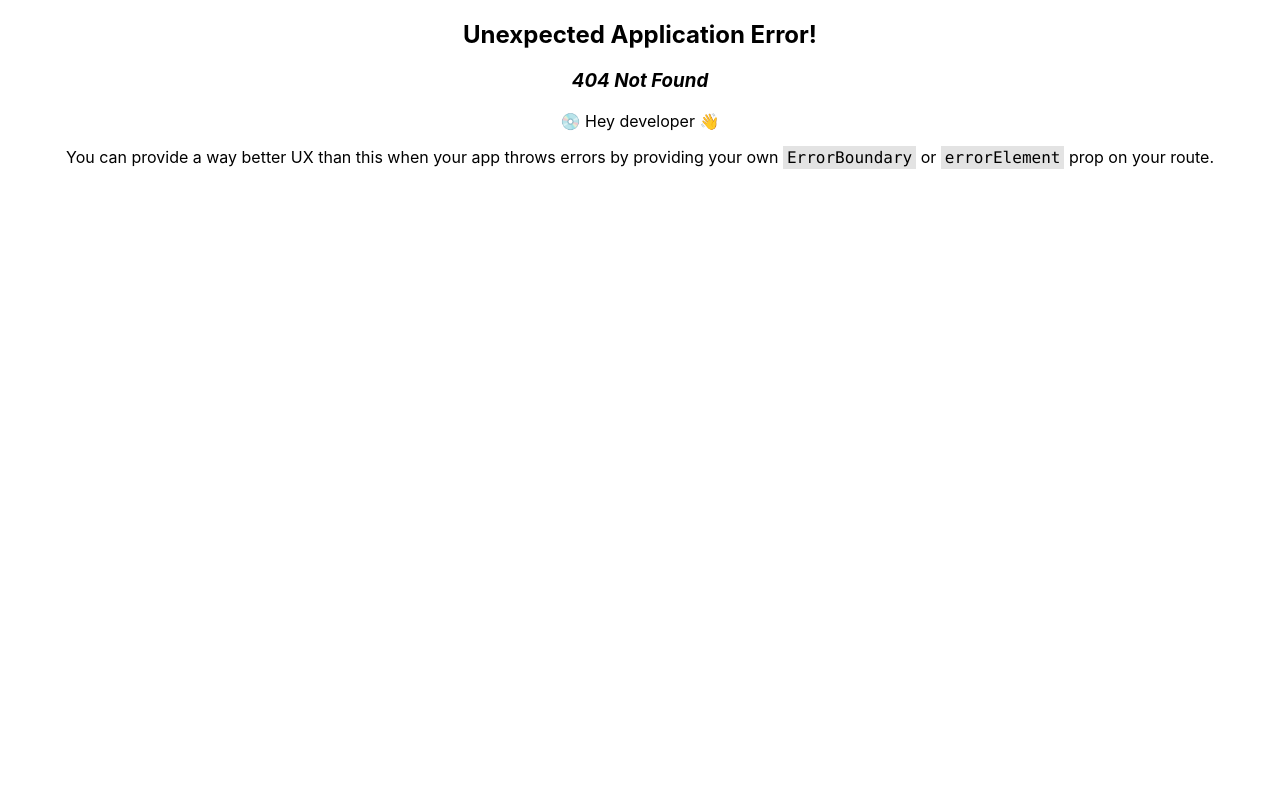
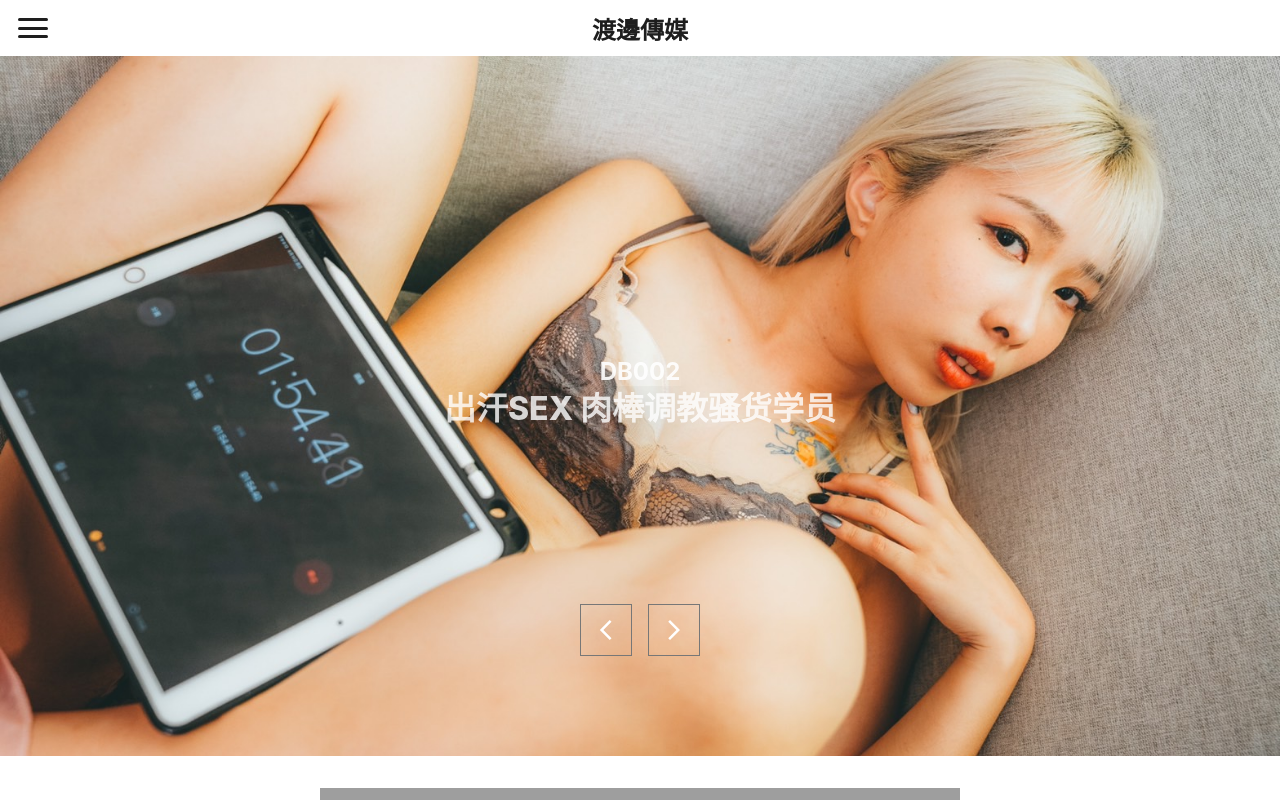
Before and after one commit to minktw2017/doban, a React (Create React App) app: page /dialog in a window 1280 px wide. Before the commit this address had no page. Shown: the top 800 px of the page. Built offline with nearby package versions, Linux system fonts and the light colour scheme; grey boxes are pictures that could not be loaded.

Commit message:
from office

```diff
--- /dev/null
+++ b/src/pages/Dialog/Dialog.jsx
@@ -0,0 +1,16 @@
+import React from "react";
+import Navbar from "../../components/Navbar/Navbar";
+import SlideShow from "../../components/SlideShow/SlideShow";
+import VideoPlayer from "../../components/VideoPlayer/VideoPlayer";
+
+const Dialog = () => {
+  return (
+    <div>
+      <Navbar />
+      <SlideShow />
+      <VideoPlayer />
+    </div>
+  );
+};
+
+export default Dialog;
```
Also changed, not shown: src/App.js (+6 -1 lines), src/pages/Dialog/Dialog.css (added), 2 other files (tests, documents, lock files or other folders).
